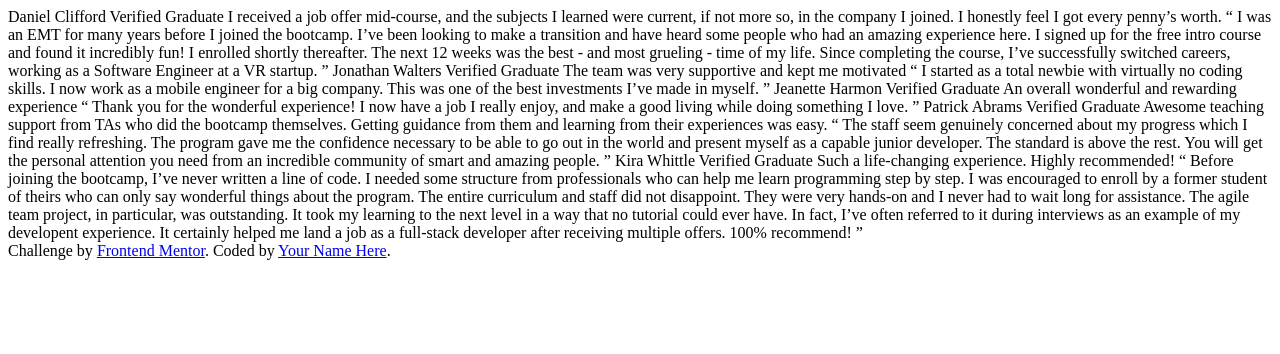
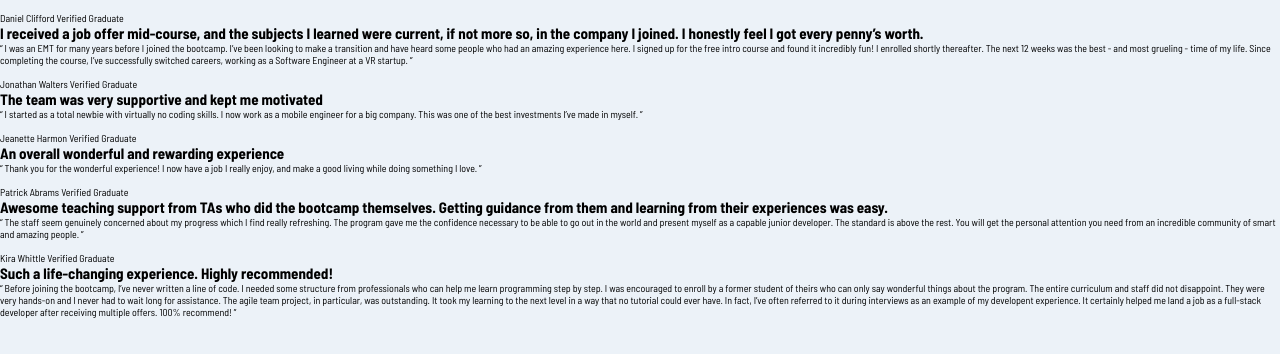
Before and after one commit to ManasiCoder/testimonials-grid-sections, a plain HTML site: page index.html in a window 1280 px wide. Drawn offline with Linux system fonts and the light colour scheme.

Commit message:
Create tags content

```diff
--- a/assets/css/main.css
+++ b/assets/css/main.css
@@ -4,3 +4,5 @@
 /* Files imports */
 @import url("./variables.css");
 @import url("./reset.css");
+@import url("./container.css");
+@import url("./card.css");
--- a/assets/css/reset.css
+++ b/assets/css/reset.css
@@ -8,3 +8,11 @@
 html {
   font-size: 62.5%;
 }
+
+body {
+  background-color: var(--light-grayish-blue);
+}
+
+.quotation {
+  display: none;
+}
--- a/index.html
+++ b/index.html
@@ -1,58 +1,112 @@
 <!DOCTYPE html>
 <html lang="en">
+
 <head>
   <meta charset="UTF-8">
   <meta name="viewport" content="width=device-width, initial-scale=1.0" />
 
   <link rel="icon" type="image/png" sizes="32x32" href="./images/favicon-32x32.png" />
+  <link rel="stylesheet" href="./assets/css/main.css">
 
   <title>Frontend Mentor | Testimonial about service</title>
 </head>
+
 <body>
-  Daniel Clifford
-  Verified Graduate
+  <main class="container">
+    <div class="card">
+      <div class="user-identification">
+        <img src="" alt="" />
+        <div class="user-verification">
+          <span class="user-name">Daniel Clifford</span>
+          <span class="verified-graduate-seal">Verified Graduate</span>
+        </div>
+      </div>
 
+      <h2 class="user-title-comment">
         I received a job offer mid-course, and the subjects I learned were current, if not more so,
         in the company I joined. I honestly feel I got every penny’s worth.
+      </h2>
 
+      <p class="user-comment">
         “ I was an EMT for many years before I joined the bootcamp. I’ve been looking to make a
         transition and have heard some people who had an amazing experience here. I signed up
         for the free intro course and found it incredibly fun! I enrolled shortly thereafter.
         The next 12 weeks was the best - and most grueling - time of my life. Since completing
         the course, I’ve successfully switched careers, working as a Software Engineer at a VR startup. ”
+      </p>
+      <img class="quotation" src="./assets/images/bg-pattern-quotation.svg" alt="quotation background" />
+    </div>
+    <div class="card">
+      <div class="user-identification">
+        <img src="" alt="" />
+        <div class="user-verification">
+          <span class="user-name">Jonathan Walters</span>
+          <span class="verified-graduate-seal">Verified Graduate</span>
+        </div>
+      </div>
 
-  Jonathan Walters
-  Verified Graduate
+      <h2 class="user-title-comment">
+        The team was very supportive and kept me motivated
+      </h2>
 
-  The team was very supportive and kept me motivated
-
+      <p class="user-comment">
         “ I started as a total newbie with virtually no coding skills. I now work as a mobile engineer
         for a big company. This was one of the best investments I’ve made in myself. ”
+      </p>
+    </div>
+    <div class="card">
+      <div class="user-identification">
+        <img src="" alt="" />
+        <div class="user-verification">
+          <span class="user-name">Jeanette Harmon</span>
+          <span class="verified-graduate-seal">Verified Graduate</span>
+        </div>
+      </div>
 
-  Jeanette Harmon
-  Verified Graduate
+      <h2 class="user-title-comment">
+        An overall wonderful and rewarding experience
+      </h2>
 
-  An overall wonderful and rewarding experience
-
+      <p class="user-comment">
         “ Thank you for the wonderful experience! I now have a job I really enjoy, and make a good living
         while doing something I love. ”
+      </p>
+    </div>
+    <div class="card">
+      <div class="user-identification">
+        <img src="" alt="" />
+        <div class="user-verification">
+          <span class="user-name">Patrick Abrams</span>
+          <span class="verified-graduate-seal">Verified Graduate</span>
+        </div>
+      </div>
 
-  Patrick Abrams
-  Verified Graduate
-
+      <h2 class="user-title-comment">
         Awesome teaching support from TAs who did the bootcamp themselves. Getting guidance from them and
         learning from their experiences was easy.
+      </h2>
 
+      <p class="user-comment">
         “ The staff seem genuinely concerned about my progress which I find really refreshing. The program
         gave me the confidence necessary to be able to go out in the world and present myself as a capable
         junior developer. The standard is above the rest. You will get the personal attention you need from
         an incredible community of smart and amazing people. ”
+      </p>
+    </div>
+    <div class="card">
+      <div class="user-identification">
+        <img src="" alt="" />
+        <div class="user-verification">
+          <span class="user-name">Kira Whittle</span>
+          <span class="verified-graduate-seal">Verified Graduate</span>
+        </div>
+      </div>
 
-  Kira Whittle
-  Verified Graduate
+      <h2 class="user-title-comment">
+        Such a life-changing experience. Highly recommended!
+      </h2>
 
-  Such a life-changing experience. Highly recommended!
-
+      <p class="user-comment">
         “ Before joining the bootcamp, I’ve never written a line of code. I needed some structure from
         professionals who can help me learn programming step by step. I was encouraged to enroll by a former
         student of theirs who can only say wonderful things about the program. The entire curriculum and staff
@@ -61,10 +115,9 @@
         could ever have. In fact, I’ve often referred to it during interviews as an example of my developent
         experience. It certainly helped me land a job as a full-stack developer after receiving multiple offers.
         100% recommend! ”
+      </p>
+    </div>
+  </main>
+</body>
 
-  <div class="attribution">
-    Challenge by <a href="https://www.frontendmentor.io?ref=challenge" target="_blank">Frontend Mentor</a>.
-    Coded by <a href="#">Your Name Here</a>.
-  </div>
-</body>
 </html>
```
Also changed, not shown: assets/css/card.css (added). Lines whose indentation alone changed are shown as unchanged.
